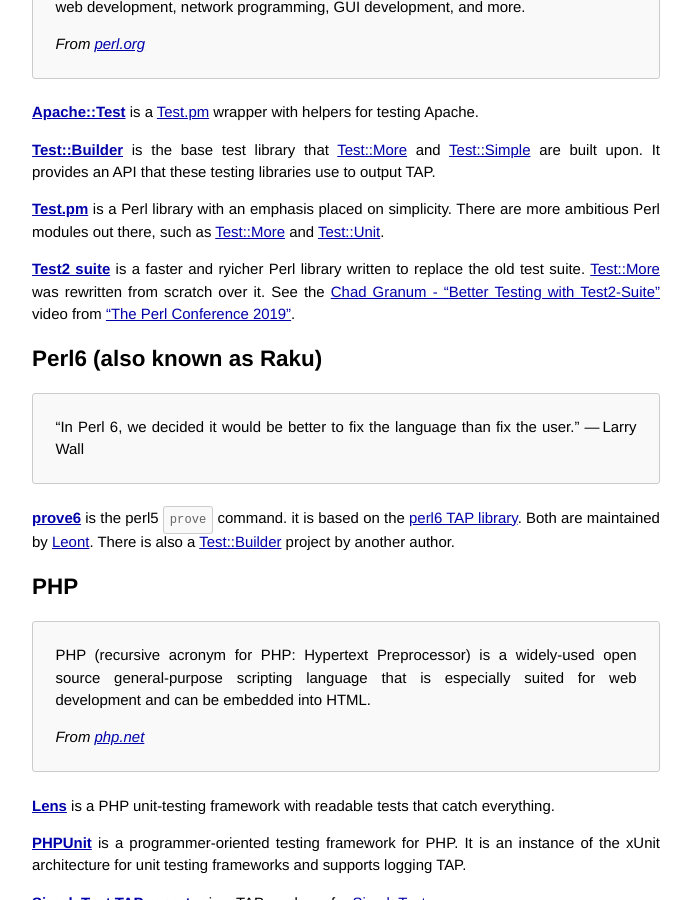
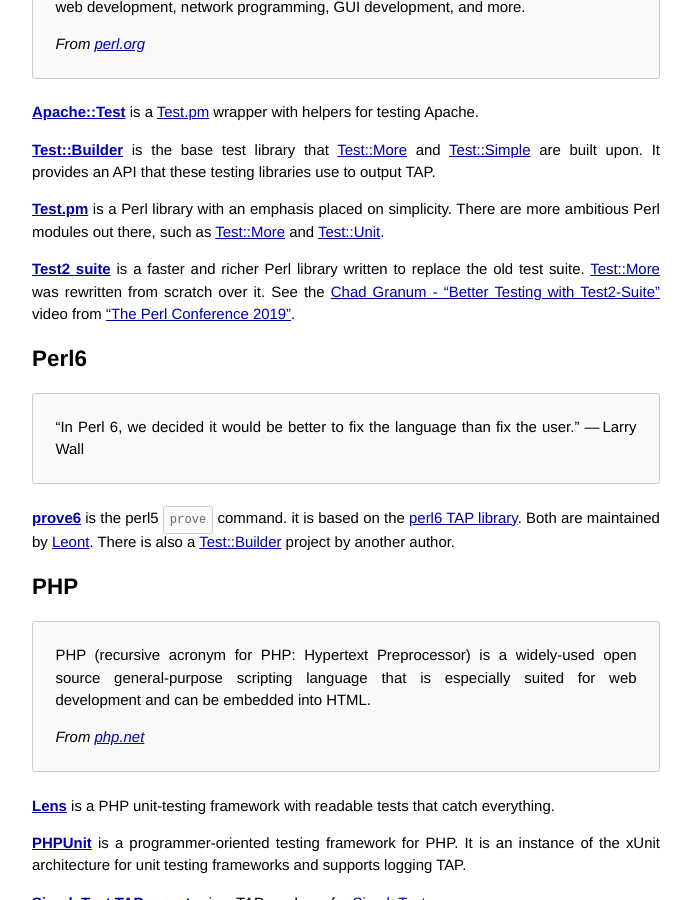
Before and after one commit to TestAnything/testanything.github.io, a Jekyll site: the page built from producers.md, in a window 1280 px wide and 900 px high, scrolled down 7581 px. Shown: the whole window, without its empty margins (294-985 px from the left). Built offline with Jekyll 4.4.1, drawn with Linux system fonts in a browser that asks for light colours; some of the changed text lies outside the part shown.

Commit message:
Fix some typos

```diff
--- a/producers.md
+++ b/producers.md
@@ -410,10 +410,10 @@
 [Test::Unit](http://search.cpan.org/perldoc?Test%3A%3AUnit).
 
 **[Test2 suite](https://metacpan.org/release/Test2-Suite)** is a faster and
-ryicher Perl library written to replace the old test suite.
+richer Perl library written to replace the old test suite.
 [Test::More](http://perldoc.perl.org/Test/More.html) was rewritten from scratch over it. See the [Chad Granum - "Better Testing with Test2-Suite"](https://www.youtube.com/watch?v=JsZw8P_PCUg) video from ["The Perl Conference 2019"](https://perlconference.us/tpc-2019-pit/).
 
-## <a id="perl6"></a> [Perl6](#perl6) (also known as Raku)
+## <a id="perl6"></a> [Perl6](#perl6)
 
 > "In Perl 6, we decided it would be better to fix the language than fix the user."
 > — Larry Wall
```
Also changed, not shown: other parts of producers.md (+1 -1 lines).
